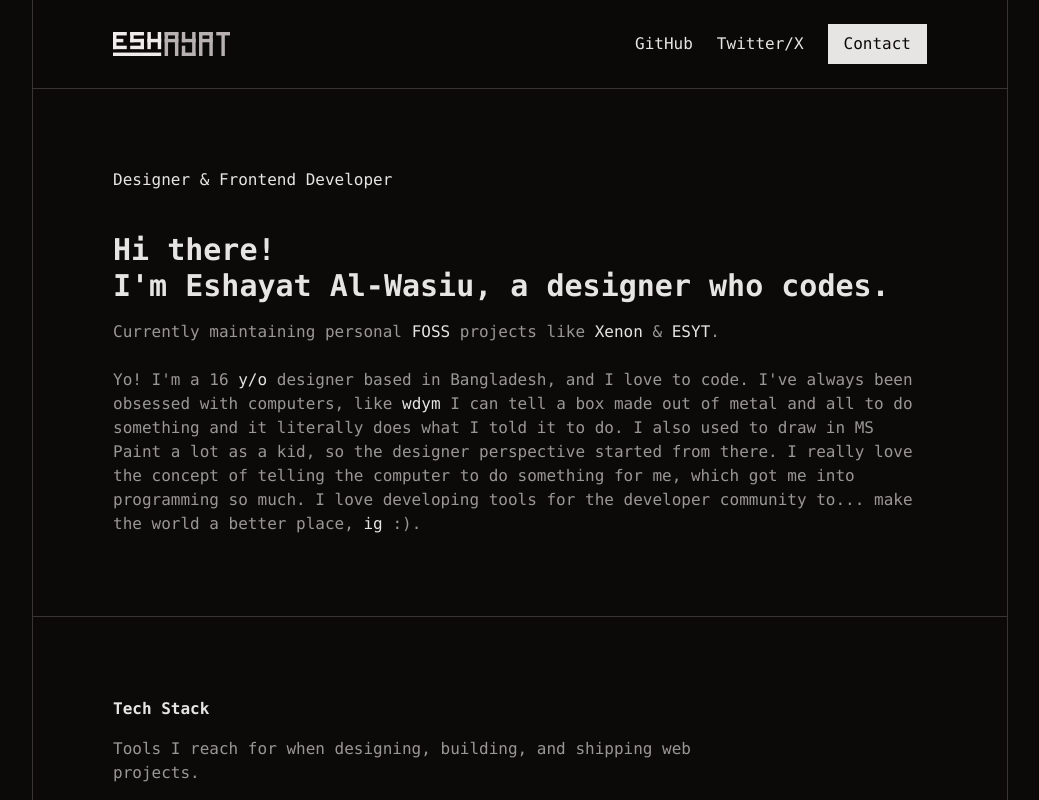
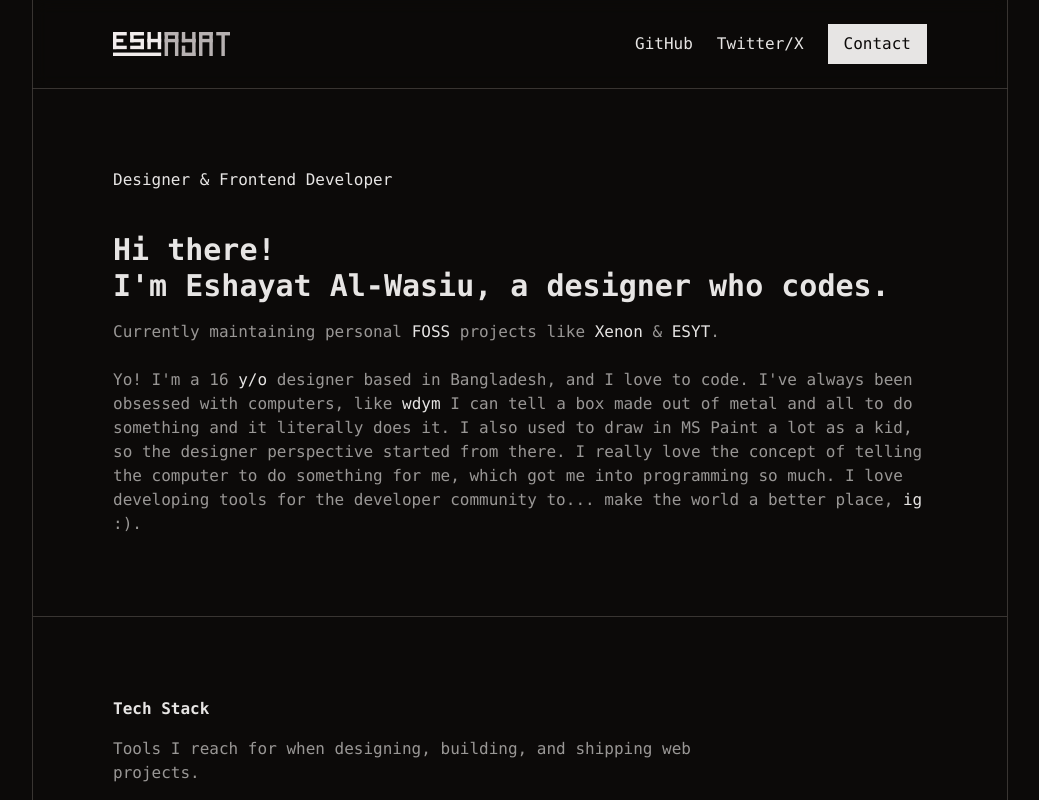
Before and after one commit to ESHAYAT102/portfolio, a React (Vite) app: page / in a window 1280 px wide. Shown: the top 800 px of the page, without its empty margins (120-1159 px from the left). Built offline with nearby package versions, Linux system fonts and the light colour scheme.

Commit message:
Update Banner.tsx

```diff
--- a/src/sections/Banner.tsx
+++ b/src/sections/Banner.tsx
@@ -244,12 +244,11 @@ export default function Banner() {
                 </span>
               </button>{" "}
               I can tell a box made out of metal and all to do something and
-              it literally does what I told it to do. I also used to draw in
-              MS Paint a lot as a kid, so the designer perspective started
-              from there. I really love the concept of telling the computer
-              to do something for me, which got me into programming so much.
-              I love developing tools for the developer community to...
-              make the world a better place,{" "}
+              it literally does it. I also used to draw in MS Paint a lot as
+              a kid, so the designer perspective started from there. I really
+              love the concept of telling the computer to do something for me,
+              which got me into programming so much. I love developing tools
+              for the developer community to... make the world a better place,{" "}
               <button
                 className={tooltipButtonClass}
                 type="button"
```
